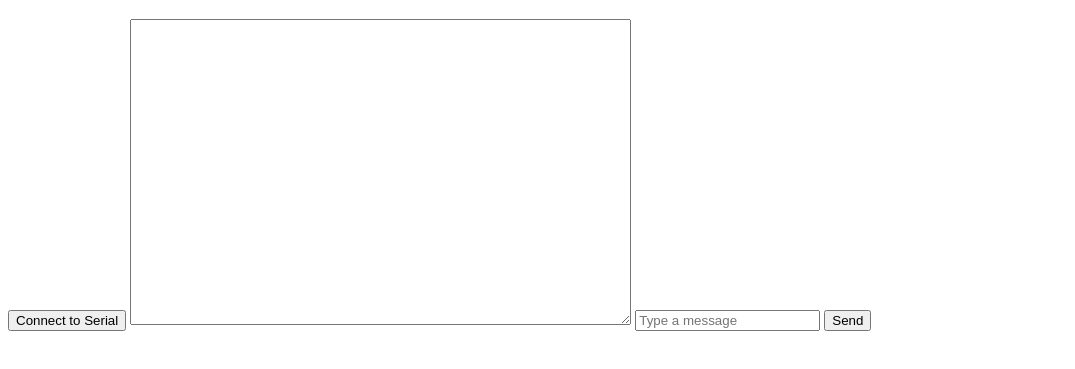
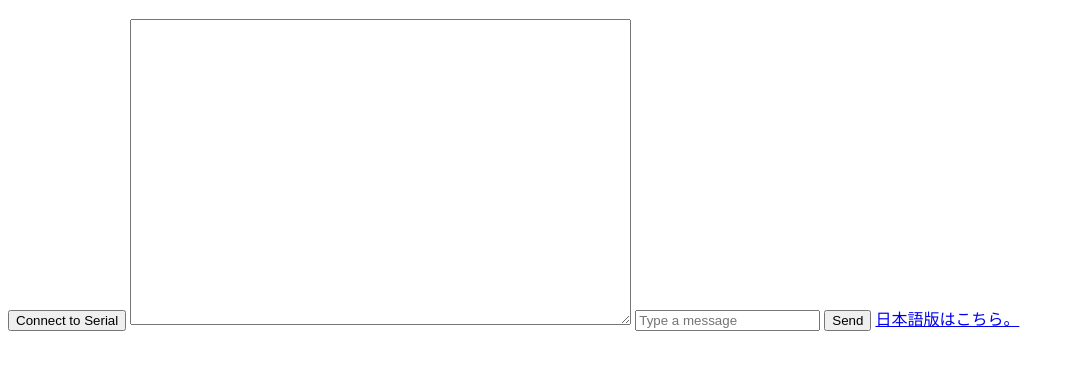
Before and after one commit to simasimanekonya/WebSerialMonitor, a plain HTML site: page index.html in a window 1280 px wide. Shown: the part 61-430 px from the top of the page, without its empty margins (0-1075 px from the left). Drawn offline with Linux system fonts and the light colour scheme.

Commit message:
Update index.html

```diff
--- a/index.html
+++ b/index.html
@@ -56,5 +56,6 @@
       }
     });
   </script>
+  <a href="./JP.html">日本語版はこちら。</a>
 </body>
 </html>
```
